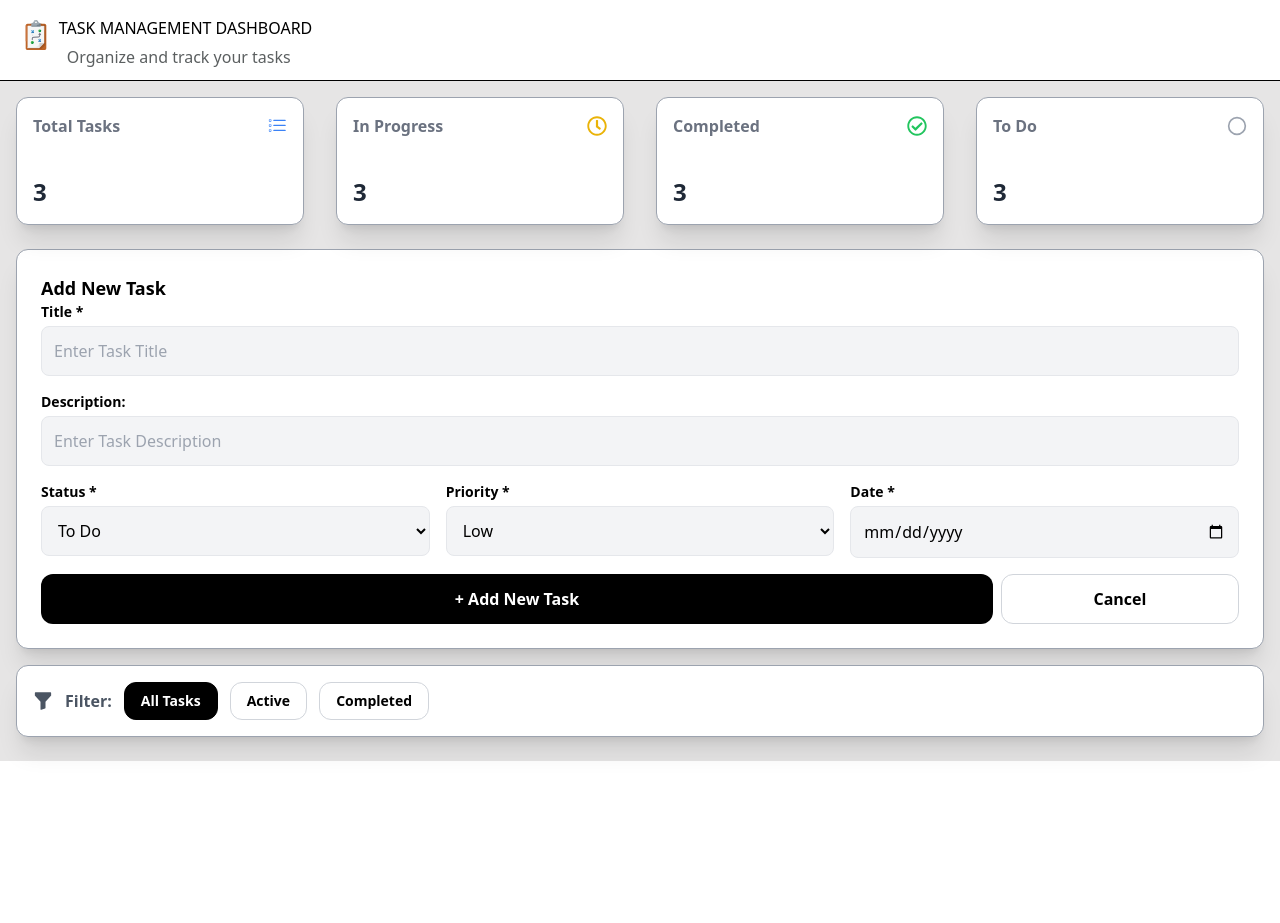
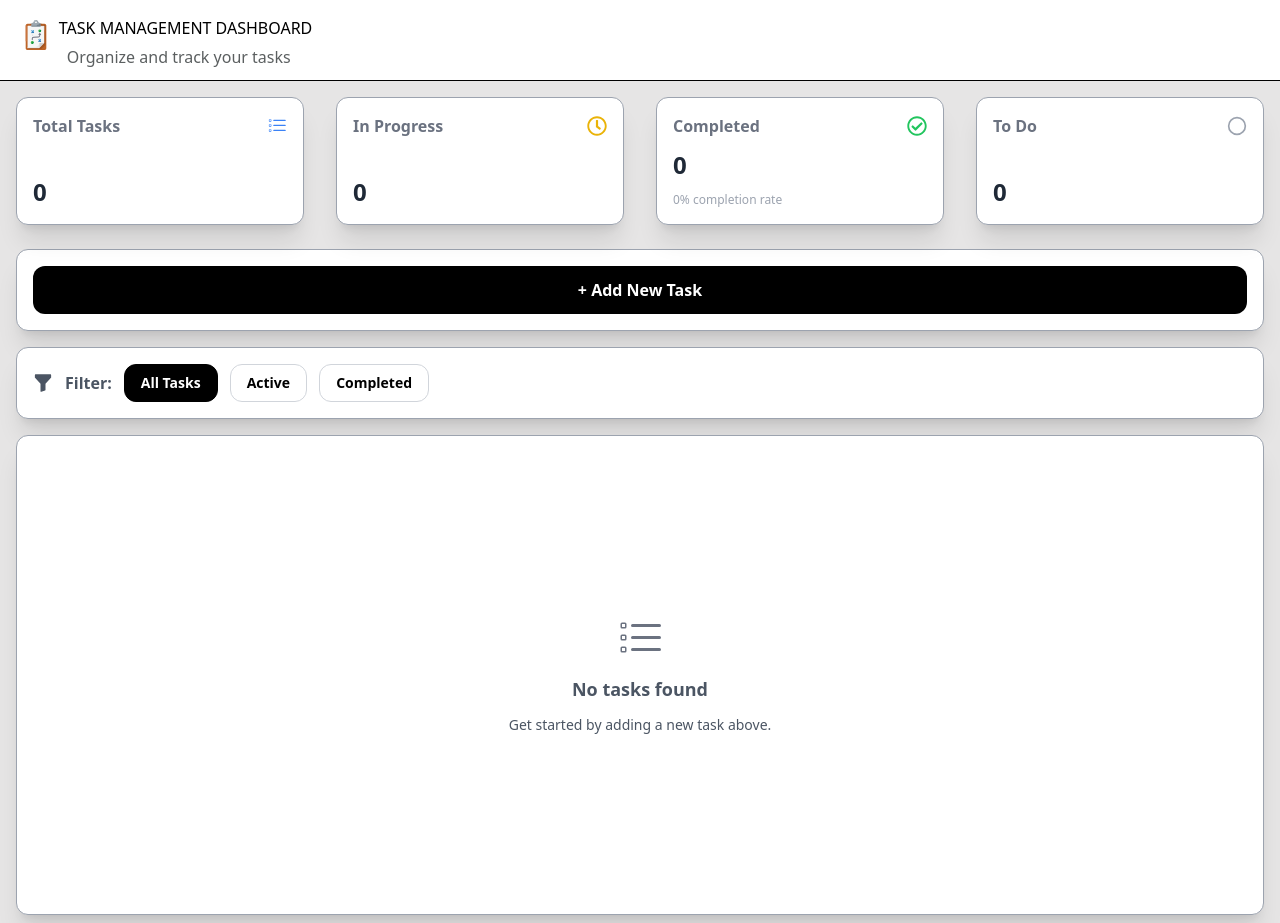
Before and after one commit to Raghavendra0416/Task-Management-Dashboard-using-React-and-Redux, a React (Vite) app: page / in a window 1280 px wide. Before the commit the page ends 800 px from the top, so only its background shows below. Built offline with nearby package versions, Linux system fonts and the light colour scheme.

Commit message:
added Updated Task, and changes to the card,filter,tasks

```diff
--- a/src/Components/Card.jsx
+++ b/src/Components/Card.jsx
@@ -2,14 +2,27 @@ import { BsListTask } from 'react-icons/bs'
 import { FaRegClock, FaRegCheckCircle } from 'react-icons/fa'
 import { FiCircle } from "react-icons/fi";
 
+import { useSelector } from "react-redux";
+
 export default function Card() {
+    const data = useSelector((state) => state.taskData.tasks);
+    const completionRate = data.length > 0
+        ? Math.round((len.comp / data.length) * 100) : 0
+
+    const len = {
+        prog: data.filter((task) => task.status === "progress").length,
+        comp: data.filter((task) => task.status === "completed").length,
+        toDo: data.filter((task) => task.status === "to-do").length,
+        allTasks: data.length,
+    }
 
     const cardsData = [
-        { title: "Total Tasks", icon: BsListTask, iconClass: "text-blue-500" },
-        { title: "In Progress", icon: FaRegClock, iconClass: "text-yellow-500" },
-        { title: "Completed", icon: FaRegCheckCircle, iconClass: "text-green-500" },
-        { title: "To Do", icon: FiCircle, iconClass: "text-gray-400" },
+        { title: "Total Tasks", icon: BsListTask, iconClass: "text-blue-500", len: len.allTasks },
+        { title: "In Progress", icon: FaRegClock, iconClass: "text-yellow-500", len: len.prog },
+        { title: "Completed", icon: FaRegCheckCircle, iconClass: "text-green-500", len: len.comp, rate: `${completionRate}% completion rate` },
+        { title: "To Do", icon: FiCircle, iconClass: "text-gray-400", len: len.toDo },
     ];
+
 
     return (
         <div className='flex flex-wrap justify-around gap-x-8 gap-y-4 p-4'>
@@ -22,7 +35,8 @@ export default function Card() {
                             <Icon className={`text-xl ${item.iconClass}`} />
                         </div>
 
-                        <p className="text-2xl font-bold text-gray-800">3</p>
+                        <p className="text-2xl font-bold text-gray-800">{item.len}</p>
+                        {item.rate && <p className="text-xs text-gray-400">{item.rate}</p>}
                     </div>
                 )
             })
--- a/src/Components/Filter.jsx
+++ b/src/Components/Filter.jsx
@@ -37,7 +37,7 @@ export default function Filter() {
     return (
         <>
             <div className="px-4 py-2">
-                <div className="bg-white rounded-xl p-4 shadow-xl border border-gray-400 flex items-center gap-3">
+                <div className="bg-white rounded-xl p-4 shadow-xl border border-gray-400 flex items-center gap-3 overflow-x-auto">
                     <BsFunnelFill className='text-xl text-gray-600' />
                     <p className="font-semibold text-gray-600">Filter:</p>
 
@@ -46,7 +46,7 @@ export default function Filter() {
                             key={filter}
                             type="button"
                             onClick={() => setActiveFilter(filter)}
-                            className={`rounded-xl px-4 py-2 font-semibold text-sm border
+                            className={`rounded-xl px-4 py-2 font-semibold text-sm border whitespace-nowrap
                             ${activeFilter === filter
                                     ? "bg-black text-white border-black"
                                     : "bg-white text-black border-gray-300"
--- a/src/Components/NewTask.jsx
+++ b/src/Components/NewTask.jsx
@@ -1,9 +1,9 @@
 import { useDispatch } from "react-redux";
 import { addItem } from "./taskSlice";
-import { useRef } from "react";
+import { useState, useRef } from "react";
 
 export default function NewTask() {
-    const click = true;
+    const [newTask, setNewTask] = useState(null);
     const dispatch = useDispatch();
     const formRef = useRef(null);
 
@@ -22,13 +22,13 @@ export default function NewTask() {
         // console.log("taskData: ", taskData);
 
         dispatch(addItem(taskData));
-
         formRef.current.reset();
+        setNewTask(null);
     }
 
     return (
         <>
-            {click ? (
+            {newTask ? (
                 <div className="px-4 py-2">
 
                     <div className="bg-white rounded-xl p-6 shadow-xl border border-gray-400 flex-col gap-4">
@@ -40,7 +40,7 @@ export default function NewTask() {
 
                             {/* Title || Description */}
                             <div className="flex flex-col gap-1">
-                                <label htmlFor="title" className="font-semibold text-sm">Title *</label>
+                                <label htmlFor="title" className="font-semibold text-sm">Title: *</label>
                                 <input type="text" id="title" placeholder="Enter Task Title" name="title" required
                                     className="p-3 rounded-lg bg-gray-100 border border-gray-200 outline-none" />
                             </div>
@@ -55,7 +55,7 @@ export default function NewTask() {
                             <div className="flex flex-row gap-4">
 
                                 <div className="flex flex-col gap-1 flex-1">
-                                    <label htmlFor="status" className="font-semibold text-sm">Status *</label>
+                                    <label htmlFor="status" className="font-semibold text-sm">Status: *</label>
                                     <select name="status" id="status" required
                                         className="p-3 w-full bg-gray-100 rounded-lg border border-gray-200 outline-none">
                                         <option value="to-do">To Do</option>
@@ -66,7 +66,7 @@ export default function NewTask() {
 
 
                                 <div className="flex flex-col gap-1 flex-1">
-                                    <label htmlFor="priority" className="font-semibold text-sm">Priority *</label>
+                                    <label htmlFor="priority" className="font-semibold text-sm">Priority: *</label>
                                     <select name="priority" id="priority" required
                                         className="p-3 w-full bg-gray-100 rounded-lg border border-gray-200 outline-none">
                                         <option value="low">Low</option>
@@ -76,7 +76,7 @@ export default function NewTask() {
                                 </div>
 
                                 <div className="flex flex-col gap-1 flex-1">
-                                    <label htmlFor="date" className="font-semibold text-sm">Date *</label>
+                                    <label htmlFor="date" className="font-semibold text-sm">Date: *</label>
                                     <input type="date" id="date" name="date" required
                                         className="p-3 w-full bg-gray-100 rounded-lg border border-gray-200" />
                                 </div>
@@ -87,7 +87,7 @@ export default function NewTask() {
                                 <button type="submit" className="bg-black text-white rounded-xl p-3 w-4/5 font-semibold text-base" >
                                     + Add New Task
                                 </button>
-                                <button type="button"
+                                <button type="button" onClick={() => setNewTask(null)}
                                     className="bg-white text-black rounded-xl p-3 w-1/5 font-semibold text-base border border-gray-300">
                                     Cancel
                                 </button>
@@ -100,7 +100,8 @@ export default function NewTask() {
             ) : (
                 <div className="px-4 py-2">
                     <div className="bg-white rounded-xl p-4 shadow-xl border border-gray-400">
-                        <button className="bg-black text-white rounded-xl p-3 w-full font-semibold text-base">
+                        <button onClick={() => setNewTask(true)}
+                            className="bg-black text-white rounded-xl p-3 w-full font-semibold text-base">
                             + Add New Task
                         </button>
                     </div>
--- a/src/Components/Tasks.jsx
+++ b/src/Components/Tasks.jsx
@@ -5,13 +5,16 @@ import { FaRegClock, FaRegCheckCircle } from 'react-icons/fa' // Time - InProgre
 import { FiCircle } from "react-icons/fi"; // Circle - To-Do
 import { FiCheckCircle } from "react-icons/fi"; // Check - Completed
 import { LuCalendar } from "react-icons/lu";  // Calender
+import { BsListTask } from 'react-icons/bs'
 
 import { updateItem, deleteItem } from "./taskSlice" // To Update Item
 import { useDispatch } from "react-redux";
+import UpdateTask from "./UpdateTask";
+import { useState } from "react";
 
 export default function Tasks({ filteredTasks }) {
     const dispatch = useDispatch();
-    const edit = true;
+    const [editTask, setEditTask] = useState(null);
 
     //Update Status of Task
     function updateStatus(task) {
@@ -31,9 +34,9 @@ export default function Tasks({ filteredTasks }) {
 
     // Required Data
     const status = {
-        "to-do": { name: "To Do", icon: FiCircle, iconClass: "text-gray-400", text: "text-gray-600", bg: "bg-gray-100" },
-        "progress": { name: "In Progress", icon: FaRegClock, iconClass: "text-yellow-400", text: "text-yellow-600", bg: "bg-yellow-100" },
-        "completed": { name: "Completed", icon: FiCheckCircle, iconClass: "text-green-400", text: "text-green-600", bg: "bg-green-100", strike: "line-through text-gray-400" },
+        "to-do": { name: "To Do", icon: FiCircle, iconClass: "text-gray-400 hover:text-gray-600", text: "text-gray-600", bg: "bg-gray-100" },
+        "progress": { name: "In Progress", icon: FaRegClock, iconClass: "text-yellow-400 hover:text-yellow-600", text: "text-yellow-600", bg: "bg-yellow-100" },
+        "completed": { name: "Completed", icon: FiCheckCircle, iconClass: "text-green-400 hover:text-green-600", text: "text-green-600", bg: "bg-green-100", strike: "line-through text-gray-400" },
 
         "low": { name: "Low Priority", text: "text-green-600", bg: "bg-green-100" },
         "medium": { name: "Medium Priority", text: "text-yellow-600", bg: "bg-yellow-100" },
@@ -79,11 +82,26 @@ export default function Tasks({ filteredTasks }) {
     return (
         <>
             <div className="px-4 py-2">
-                {filteredTasks.map((task) => {
+                {filteredTasks.length === 0 ? (
+                    // When no tasks
+                    <div className="bg-white rounded-xl p-12 min-h-[60vh] border border-gray-400 shadow-xl flex flex-col items-center justify-center gap-3">
+                        <BsListTask className="text-5xl text-gray-500" />
+                        <p className="font-bold text-gray-600 text-lg">No tasks found</p>
+                        <p className="text-gray-600 text-sm">Get started by adding a new task above.</p>
+                    </div>
+                ) : (
+
+                    filteredTasks.map((task) => {
                         //Assigning values and calculating Date
                         const stat = status[task.status];
                         const prio = status[task.priority];
                         const date = dateCalculator(task.date, task.status);
+
+                        //Check per task — if this task is being edited, show edit form instead
+                        if (editTask && editTask.id === task.id) {
+                            // console.log("clicked id:", editTask.id);
+                            return <UpdateTask key={task.id} setEditTask={setEditTask} editTask={editTask} />
+                        }
 
                         // Return data inside the Tasks
                         return (
@@ -115,14 +133,14 @@ export default function Tasks({ filteredTasks }) {
 
                                 {/* Edit & Delete Icons */}
                                 <div className='flex flex-row gap-3 items-start'>
-                                <FaPencilAlt className='text-gray-400 cursor-pointer hover:text-gray-600' />
+                                    <FaPencilAlt className='text-gray-400 cursor-pointer hover:text-gray-600' onClick={() => setEditTask(task)} />
                                     <FiTrash2 className='text-red-400 cursor-pointer hover:text-red-600' onClick={() => { deleteTask(task) }} />
                                 </div>
 
                             </div>
                         );
-                })}
-
+                    })
+                )}
             </div>
         </>
     )
--- /dev/null
+++ b/src/Components/UpdateTask.jsx
@@ -0,0 +1,93 @@
+import { useRef } from "react";
+import { useDispatch } from "react-redux";
+import { updateItem } from "./taskSlice";
+
+export default function UpdateTask({ setEditTask, editTask }) {
+    const formRef = useRef(null);
+    const dispatch = useDispatch();
+
+    function handleClick(e) {
+        e.preventDefault();
+        const taskData = {
+            id: editTask.id,
+            title: e.target.title.value,
+            description: e.target.description.value,
+            status: e.target.status.value,
+            priority: e.target.priority.value,
+            date: e.target.date.value
+        };
+
+        dispatch(updateItem(taskData));
+        setEditTask(null)
+    }
+
+    return (
+        <>
+            <div className="bg-white rounded-xl p-6 shadow-xl border border-gray-400 flex-col gap-4">
+
+                <h3 className="font-bold text-lg">Update Task</h3>
+
+                {/* Form */}
+                <form ref={formRef} onSubmit={handleClick} className="flex flex-col gap-4">
+
+                    {/* Title || Description */}
+                    <div className="flex flex-col gap-1">
+                        <label htmlFor="title" className="font-semibold text-sm">Title:</label>
+                        <input type="text" id="title" placeholder="Enter Task Title" name="title" defaultValue={editTask.title}
+                            className="p-3 rounded-lg bg-gray-100 border border-gray-200 outline-none" />
+                    </div>
+
+                    <div className="flex flex-col gap-1">
+                        <label htmlFor="description" className="font-semibold text-sm">Description:</label>
+                        <input type="text" id="description" placeholder="Enter Task Description" name="description" defaultValue={editTask.description}
+                            className="p-3 rounded-lg bg-gray-100 border border-gray-200 outline-none resize-none" />
+                    </div>
+
+                    {/* Status || Priority || Date */}
+                    <div className="flex flex-row gap-4">
+
+                        <div className="flex flex-col gap-1 flex-1">
+                            <label htmlFor="status" className="font-semibold text-sm">Status:</label>
+                            <select name="status" id="status" defaultValue={editTask.status}
+                                className="p-3 w-full bg-gray-100 rounded-lg border border-gray-200 outline-none">
+                                <option value="to-do">To Do</option>
+                                <option value="progress">Progress</option>
+                                <option value="completed">Completed</option>
+                            </select>
+                        </div>
+
+
+                        <div className="flex flex-col gap-1 flex-1">
+                            <label htmlFor="priority" className="font-semibold text-sm">Priority:</label>
+                            <select name="priority" id="priority" defaultValue={editTask.priority}
+                                className="p-3 w-full bg-gray-100 rounded-lg border border-gray-200 outline-none">
+                                <option value="low">Low</option>
+                                <option value="medium">Medium</option>
+                                <option value="high">High</option>
+                            </select>
+                        </div>
+
+                        <div className="flex flex-col gap-1 flex-1">
+                            <label htmlFor="date" className="font-semibold text-sm">Date:</label>
+                            <input type="date" id="date" name="date" defaultValue={editTask.date}
+                                className="p-3 w-full bg-gray-100 rounded-lg border border-gray-200" />
+                        </div>
+
+                    </div>
+
+                    <div className="flex gap-2">
+                        <button type="submit" className="bg-black text-white rounded-xl p-3 w-4/5 font-semibold text-base" >
+                            Update Task
+                        </button>
+                        <button type="button" onClick={() => setEditTask(null)}
+                            className="bg-white text-black rounded-xl p-3 w-1/5 font-semibold text-base border border-gray-300">
+                            Cancel
+                        </button>
+                    </div>
+
+                </form>
+
+            </div>
+        </>
+    )
+}
```
Lines whose indentation alone changed are shown as unchanged.
